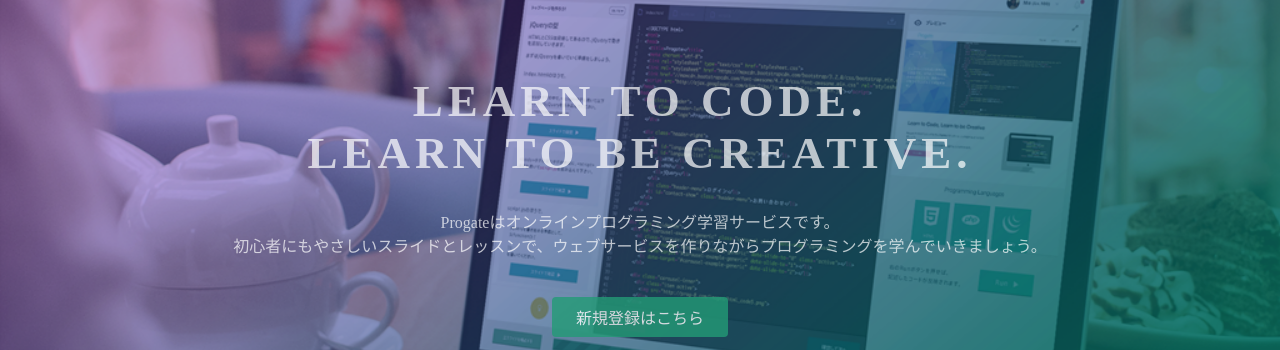
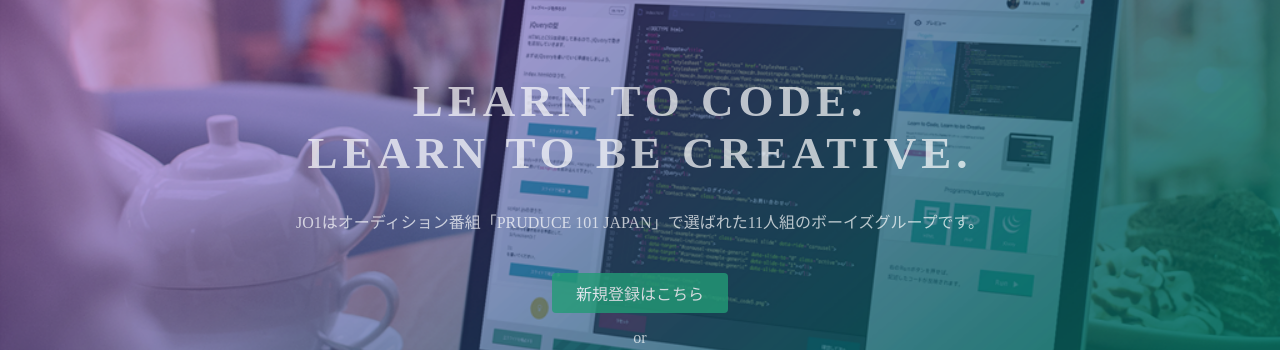
Before and after one commit to sachiko-ak/github.io, a plain HTML site: page index.html in a window 1280 px wide. Shown: the part 135-485 px from the top of the page. Drawn offline with Linux system fonts and the light colour scheme.

Commit message:
Update index.html

```diff
--- a/index.html
+++ b/index.html
@@ -24,7 +24,7 @@
   <div class="top-wrapper">
     <div class="container">
       <h1>LEARN TO CODE.<br>LEARN TO BE CREATIVE.</h1>
-      <p>Progateはオンラインプログラミング学習サービスです。<br>初心者にもやさしいスライドとレッスンで、ウェブサービスを作りながらプログラミングを学んでいきましょう。</p>
+      <p>JO1はオーディション番組「PRUDUCE 101 JAPAN」で選ばれた11人組のボーイズグループです。</p>
       <div class="btn-wrapper">
         <a href="#" class="btn signup">新規登録はこちら</a>
         <p>or</p>
```
